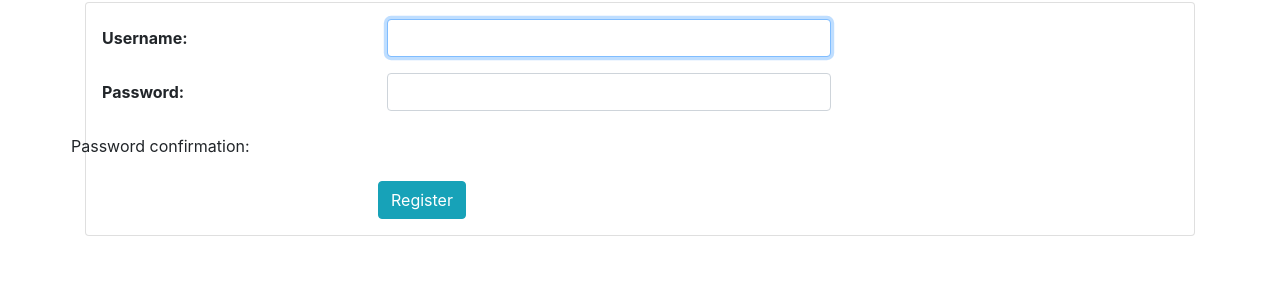
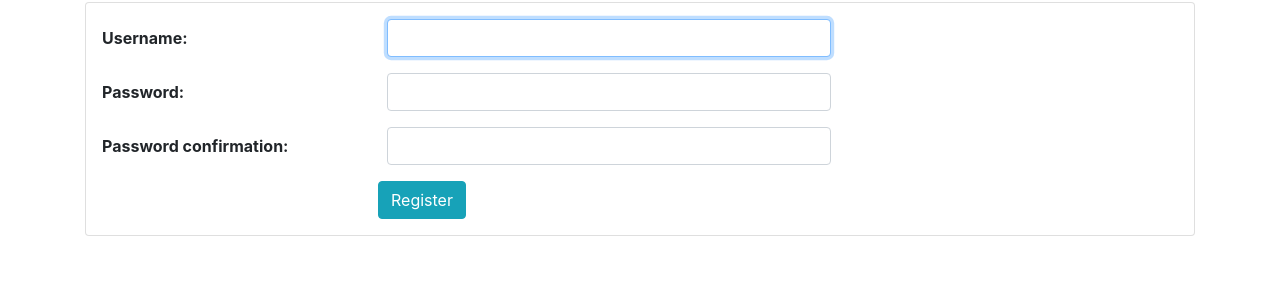
Before and after one commit to aza1200/Django-Basic-Apps, a Django app: page /accounts/register/ in a window 1280 px wide. Shown: the part 184-484 px from the top of the page. Run offline with Django 3.2, Linux system fonts and the light colour scheme; parts of the project's set-up code (start-up, migrations or seed data) failed here and were passed over; some libraries are stand-ins or nearby versions.

```diff
--- a/templates/registration/password_change_form.html
+++ b/templates/registration/password_change_form.html
@@ -21,7 +21,7 @@
         <div class="form-group row">
             {{ form.old_password|add_label_class:"col-form-label col-sm-3 ml-3 font-weight-bold" }}
             <div class="col-sm-5">
-                {{ form.old_password|add_class:"form-control"|attr:cd .."autofocus" }}
+                {{ form.old_password|add_class:"form-control"|attr:"autofocus" }}
             </div>
         </div>
 
--- a/templates/registration/register.html
+++ b/templates/registration/register.html
@@ -32,8 +32,10 @@
         </div>
 
         <div class="form-group row">
-            {{ form.password2|add_label_class:"col-form-label" }}
-            <div></div>
+            {{ form.password2|add_label_class:"col-form-label col-sm-3 ml-3 font-weight-bold" }}
+            <div class="col-sm-5">
+                {{ form.password2|add_class:"form-control" }}
+            </div>
         </div>
 
         <div class="form-group">
```
